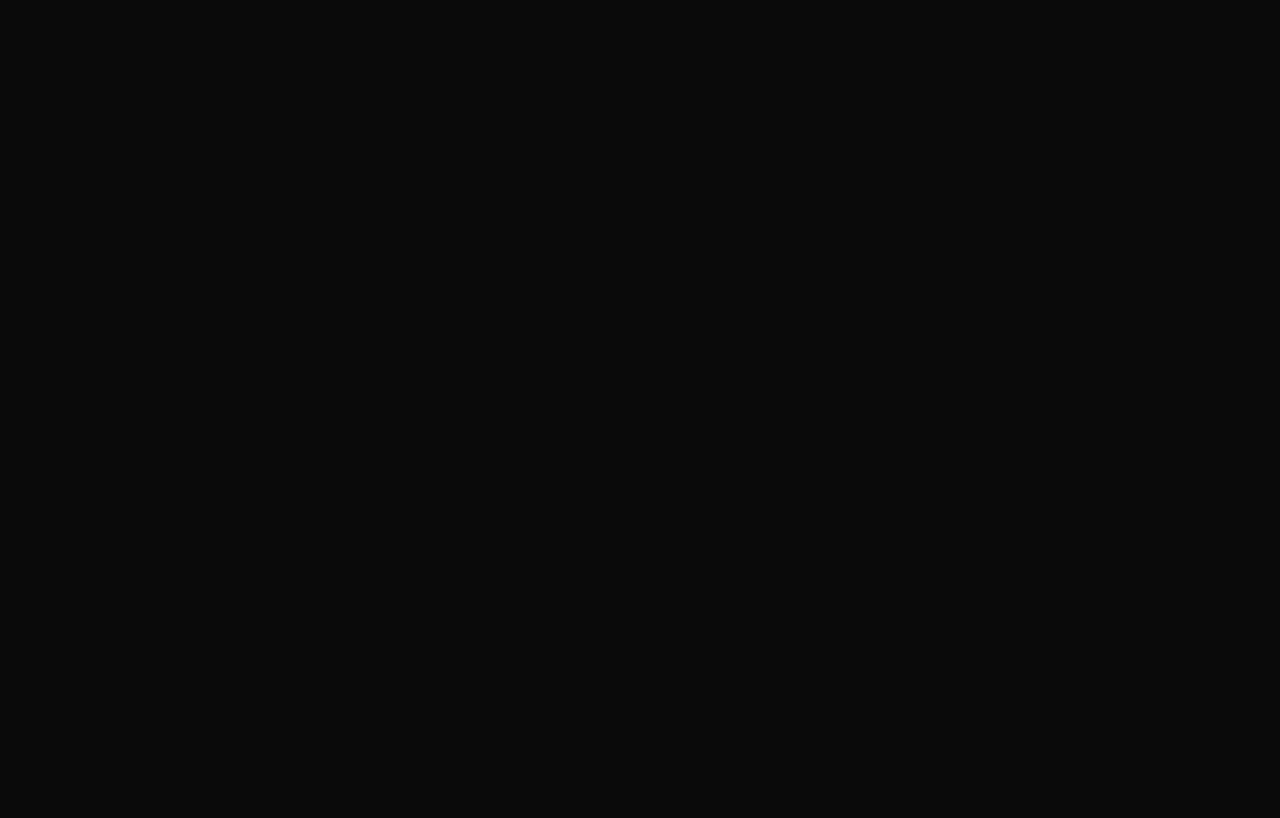
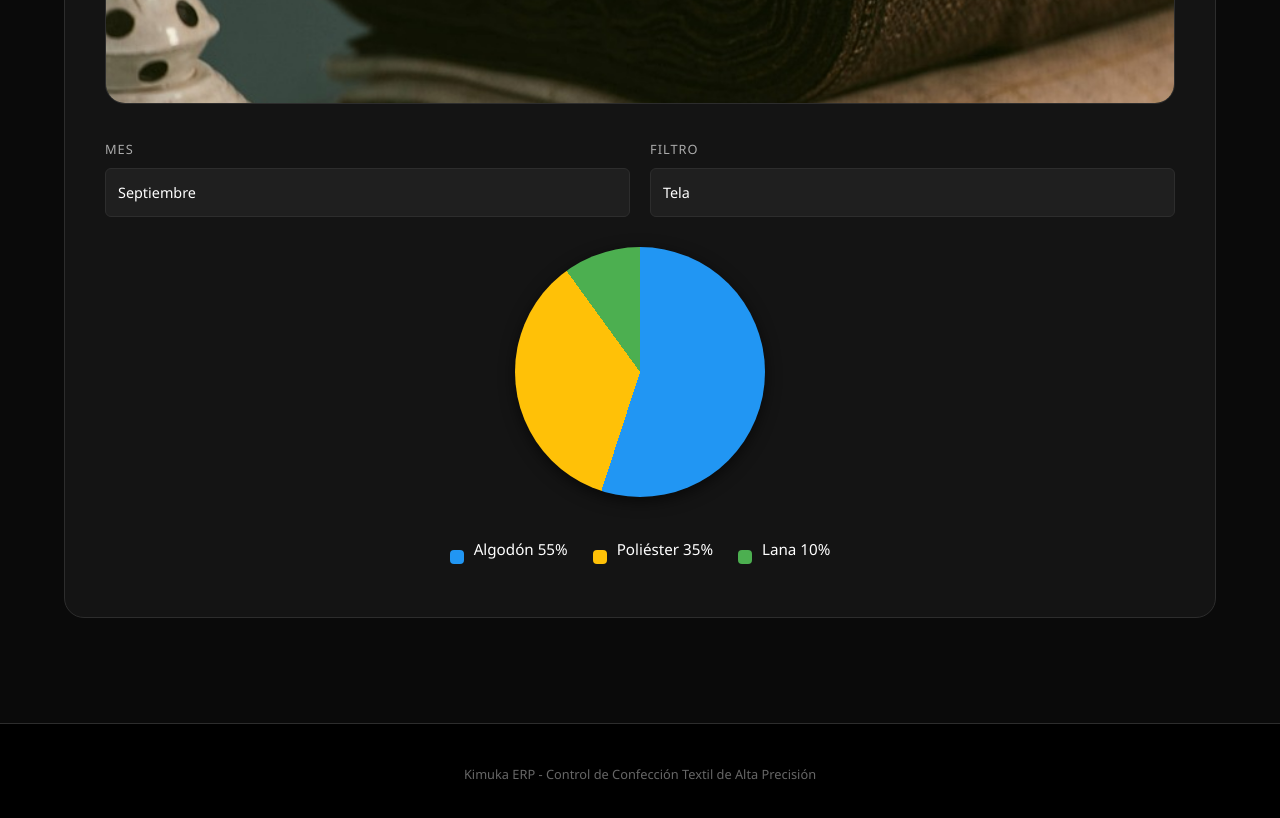
Before and after one commit to Sofia20071019/codificacion---react, a React (Vite) app in the folder config tu/: page /ReporteInventario in a window 1280 px wide. Before the commit this address had no page. Shown: the part 420-1238 px from the top of the page. Before the commit the page ends 800 px from the top, so only its background shows below. Built offline with nearby package versions, Linux system fonts and the light colour scheme.

Commit message:
Falta vista 25

```diff
--- a/config tu/src/App.jsx
+++ b/config tu/src/App.jsx
@@ -2,6 +2,7 @@ import { BrowserRouter as Router, Routes, Route } from 'react-router-dom';
 import VistaEmpleado from './pages/vistaEmpleado';
 import GestionPedidos from './pages/GestionPedidos';
 import GestionProduccion from './pages/GestionProduccion';
+import ReporteInventario from './pages/reporteInventario';
 
 function App() {
   return (
@@ -10,6 +11,7 @@ function App() {
         <Route path="/" element={<VistaEmpleado />} />
         <Route path="/GestionPedidos" element={<GestionPedidos />} />
         <Route path="/GestionProduccion" element={<GestionProduccion />} />
+        <Route path="/ReporteInventario" element={<ReporteInventario />} />
       </Routes>
     </Router>
   );
--- a/config tu/src/components/Nav.jsx
+++ b/config tu/src/components/Nav.jsx
@@ -6,7 +6,8 @@ function Nav() {
             <Link to="/">TITAN SPORTS &copy; 2026</Link> &nbsp;|&nbsp;
             <Link to="/">INICIO</Link> &nbsp;|&nbsp;
             <Link to="/gestionProduccion">MÓDULO INVENTARIO</Link> &nbsp;|&nbsp;
-            <Link to="/gestionPedidos">MÓDULO PEDIDOS</Link>
+            <Link to="/gestionPedidos">MÓDULO PEDIDOS</Link> &nbsp;|&nbsp;
+            <Link to="/reporteInventario">MÓDULO REPORTE</Link>
         </nav>
     )
 }
--- /dev/null
+++ b/config tu/src/pages/reporteInventario.jsx
@@ -0,0 +1,75 @@
+import React, { useState } from 'react';
+import Nav from '../components/Nav';
+import Header from '../components/Header';
+import Footer from '../components/Footer';
+
+import bannerImage from '../img/inventarioDeMaterial kk .png';
+
+function ReporteInventario() {
+  const [mes, setMes] = useState('Septiembre');
+  const [material, setMaterial] = useState('Tela');
+
+  const meses = ["Enero", "Febrero", "Marzo", "Abril", "Mayo", "Junio", "Julio", "Agosto", "Septiembre", "Octubre", "Noviembre", "Diciembre"];
+
+  const algodon = material === 'Tela' ? 55 : 30;
+  const poliester = material === 'Tela' ? 35 : 50;
+  const lana = material === 'Tela' ? 10 : 20;
+
+  const graficoEstilo = {
+    background: `conic-gradient(
+      #2196F3 0% ${algodon}%,
+      #FFC107 ${algodon}% ${algodon + poliester}%,
+      #4CAF50 ${algodon + poliester}% 100%
+    )`
+  };
+
+  return (
+    <div className="main-screen-container">
+      <Nav />
+      <Header />
+      <main className="content-wrapper">
+        <h2 className="section-title">Reporte de inventario</h2>
+        <div className="panel-registro">
+          <div className="main-banner">
+            <img src={bannerImage} className="banner-img" style={{ opacity: 1 }}/>
+          </div>
+          <div className="input-row margin-t-15">
+            <div className="input-cell">
+              <label htmlFor="select-mes">Mes</label>
+              <select id="select-mes" value={mes} onChange={(e) => setMes(e.target.value)}>
+                {meses.map((m, i) => <option key={i} value={m}>{m}</option>)}
+              </select>
+            </div>
+            <div className="input-cell">
+              <label htmlFor="select-material">Filtro</label>
+              <select id="select-material" value={material} onChange={(e) => setMaterial(e.target.value)}>
+                <option value="Tela">Tela</option>
+                <option value="Hilos">Hilos</option>
+              </select>
+            </div>
+          </div>
+          <div className="chart-container text-center margin-t-40">
+            <div className="pie-chart" style={graficoEstilo}></div>
+            <div className="chart-legends">
+              <div className="legend-item">
+                <span className="bullet-algodon"></span>
+                <p>Algodón {algodon}%</p>
+              </div>
+              <div className="legend-item">
+                <span className="bullet-poliester"></span>
+                <p>Poliéster {poliester}%</p>
+              </div>
+              <div className="legend-item">
+                <span className="bullet-lana"></span>
+                <p>Lana {lana}%</p>
+              </div>
+            </div>
+          </div>
+        </div>
+      </main>
+      <Footer />
+    </div>
+  );
+}
+
+export default ReporteInventario;
--- a/config tu/src/styles/styles.css
+++ b/config tu/src/styles/styles.css
@@ -901,3 +901,71 @@ select {
     height: 20px;
     border-radius: 50%;
 }
+
+/* ==========================================================================
+   VISTA 23 - REPORTE DE INVENTARIO EXTENSIONES
+   ========================================================================== */
+
+/* Contenedor del gráfico y las leyendas */
+.chart-container {
+    display: flex;
+    flex-direction: column;
+    align-items: center;
+    margin-top: 30px;
+    width: 100%;
+}
+
+/* El círculo del gráfico pastel (Pie Chart con colores premium) */
+.pie-chart {
+    width: 250px;
+    height: 250px;
+    border-radius: 50%;
+    /* conic-gradient genera la división exacta: Algodón 55%, Poliéster 35%, Lana 10% */
+    background: conic-gradient(
+        #2196F3 0% 55%,   /* Azul */
+        #FFC107 55% 90%,  /* Amarillo */
+        #4CAF50 90% 100%  /* Verde */
+    );
+    box-shadow: 0 4px 15px rgba(0, 0, 0, 0.6);
+    margin-bottom: 25px;
+}
+
+/* Contenedor de las leyendas inferiores */
+.chart-legends {
+    display: flex;
+    gap: 25px;
+    justify-content: center;
+    align-items: center;
+    flex-wrap: wrap;
+    margin-top: 15px;
+}
+
+/* Ítem individual de la leyenda (Bala + Texto) */
+.legend-item {
+    display: flex;
+    align-items: center;
+    gap: 10px;
+    font-size: 0.95rem;
+}
+
+/* Estilos para las viñetas cuadradas redondeadas de color */
+.bullet-algodon,
+.bullet-poliester,
+.bullet-lana {
+    width: 14px;
+    height: 14px;
+    border-radius: 4px;
+    display: inline-block;
+}
+
+.bullet-algodon {
+    background-color: #2196F3;
+}
+
+.bullet-poliester {
+    background-color: #FFC107;
+}
+
+.bullet-lana {
+    background-color: #4CAF50;
+}
```
Also changed, not shown: config tu/src/pages/GestionProduccion.jsx (+68 -37 lines), 1 other file (tests, documents, lock files or other folders).
